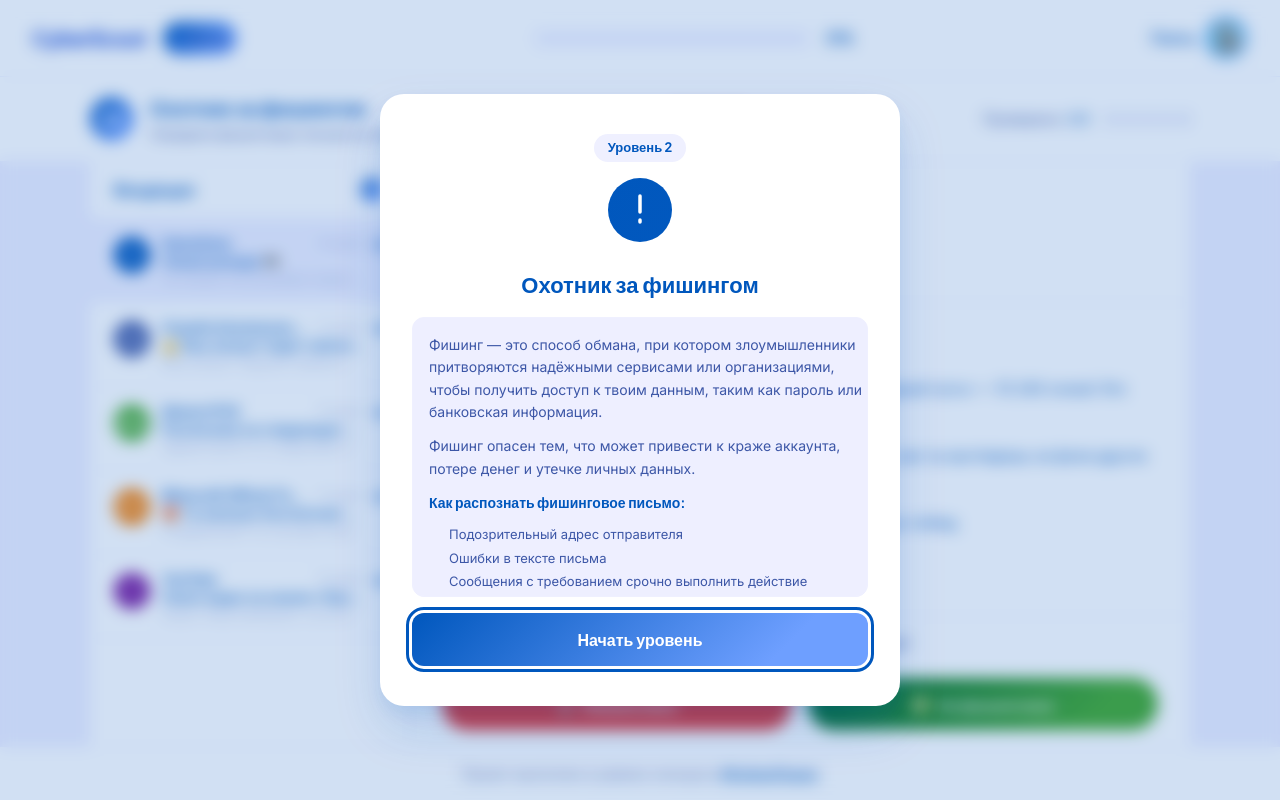
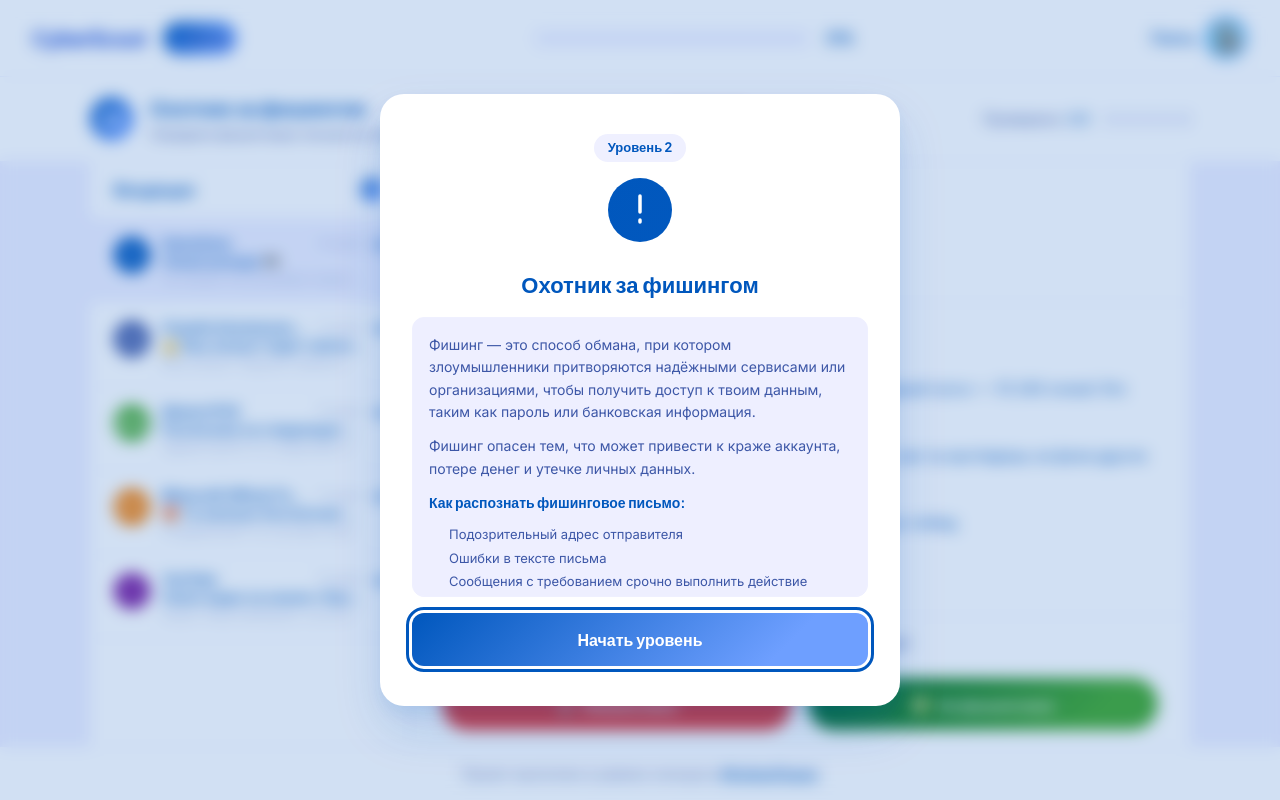
Before and after one commit to prostoonic/CyberScout, a Next.js app: page /levels/2 in a window 1280 px wide. Built offline with nearby package versions, Linux system fonts and the light colour scheme.

Commit message:
fix bug width scrollbars

```diff
--- a/src/shared/ui/level-intro-modal/level-intro-modal.module.scss
+++ b/src/shared/ui/level-intro-modal/level-intro-modal.module.scss
@@ -117,16 +117,15 @@
   background: var(--color-primary-100);
   max-height: 280px;
   overflow: hidden;
+  display: flex;
+  flex-direction: column;
   min-height: 0;
 }
 
 .content {
-  max-height: 280px;
+  min-height: 0;
   overflow-y: auto;
-  padding-block: var(--spacing-m);
-  padding-inline-start: var(--spacing-m);
-  /* Скроллбар вплотную к скруглённому краю оболочки, без отступа справа */
-  padding-inline-end: 0;
+  padding: var(--spacing-m);
   display: flex;
   flex-direction: column;
   gap: var(--spacing-s);
```
